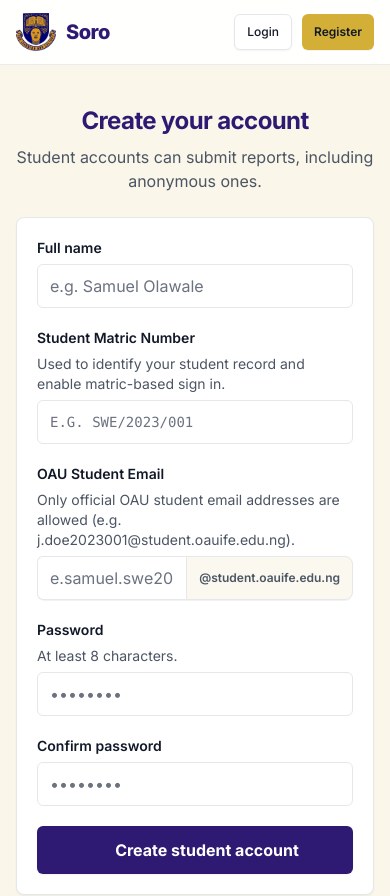
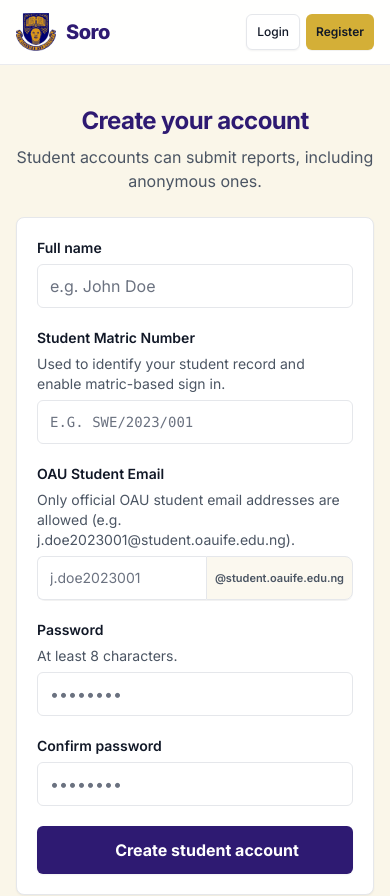
Before and after one commit to samkiell/soro, a Next.js app: page /register in a window 390 px wide. Shown: the top 896 px of the page. Built offline with nearby package versions, Linux system fonts and the light colour scheme; no server answers; some icons are missing.

Commit message:
fix: sanitize personal matric/email references to 001/John Doe and optimize mobile responsiveness across layout and forms

```diff
--- a/src/app/page.tsx
+++ b/src/app/page.tsx
@@ -125,7 +125,7 @@ export default function HomePage() {
                   </div>
                   <a
                     href="tel:08162214241"
-                    className="inline-flex items-center gap-1.5 rounded-md bg-danger px-3 py-1.5 text-xs font-bold text-white shadow-xs hover:bg-red-800 transition-colors shrink-0"
+                    className="inline-flex w-full items-center justify-center gap-1.5 rounded-md bg-danger px-3 py-1.5 text-xs font-bold text-white shadow-xs hover:bg-red-800 transition-colors sm:w-auto sm:shrink-0"
                   >
                     <PhoneCall className="h-3 w-3" /> Call Fire Service (08162214241)
                   </a>
--- a/src/components/layout/header.tsx
+++ b/src/components/layout/header.tsx
@@ -73,12 +73,12 @@ async function HeaderActions() {
 
   if (!user) {
     return (
-      <div className="flex items-center gap-2.5">
+      <div className="flex items-center gap-1.5 sm:gap-2.5">
         <Link
           href="/login"
           className={cn(
             buttonVariants({ variant: "outline", size: "sm" }),
-            "border-border bg-white text-ink hover:bg-surface-muted font-medium",
+            "border-border bg-white text-ink hover:bg-surface-muted px-2.5 text-xs sm:px-3 sm:text-sm font-medium",
           )}
         >
           Login
@@ -87,7 +87,7 @@ async function HeaderActions() {
           href="/register"
           className={cn(
             buttonVariants({ variant: "secondary", size: "sm" }),
-            "bg-gold text-ink hover:bg-gold-hover font-semibold shadow-2xs",
+            "bg-gold text-ink hover:bg-gold-hover px-2.5 text-xs sm:px-3 sm:text-sm font-semibold shadow-2xs",
           )}
         >
           Register
@@ -97,17 +97,26 @@ async function HeaderActions() {
   }
 
   return (
-    <div className="flex items-center gap-2.5">
+    <div className="flex items-center gap-1.5 sm:gap-2.5">
       {user.role === "ADMIN" ? (
-        <Link href="/admin" className={buttonVariants({ variant: "ghost", size: "sm" })}>
+        <Link
+          href="/admin"
+          className={cn(buttonVariants({ variant: "ghost", size: "sm" }), "px-2 text-xs sm:px-3 sm:text-sm font-semibold")}
+        >
           Admin
         </Link>
       ) : (
         <>
-          <Link href="/dashboard" className={buttonVariants({ variant: "ghost", size: "sm" })}>
+          <Link
+            href="/dashboard"
+            className={cn(buttonVariants({ variant: "ghost", size: "sm" }), "px-2 text-xs sm:px-3 sm:text-sm font-semibold")}
+          >
             Dashboard
           </Link>
-          <Link href="/report/new" className={buttonVariants({ variant: "ghost", size: "sm" })}>
+          <Link
+            href="/report/new"
+            className={cn(buttonVariants({ variant: "ghost", size: "sm" }), "hidden sm:inline-flex px-2 text-xs sm:px-3 sm:text-sm font-semibold")}
+          >
             New report
           </Link>
         </>
@@ -116,7 +125,12 @@ async function HeaderActions() {
         {user.name}
       </span>
       <form action={signOutAction}>
-        <Button type="submit" variant="outline" size="sm">
+        <Button
+          type="submit"
+          variant="outline"
+          size="sm"
+          className="px-2.5 text-xs sm:px-3 sm:text-sm font-medium"
+        >
           Sign out
         </Button>
       </form>
--- a/src/components/reports/report-photo.tsx
+++ b/src/components/reports/report-photo.tsx
@@ -112,7 +112,7 @@ export function ReportPhoto({ reportId }: { reportId: string }) {
         onClick={() => setIsOpen(true)}
         aria-haspopup="dialog"
         aria-expanded={isOpen}
-        className="group relative block w-fit overflow-hidden rounded-xl border border-border bg-slate-50 text-left shadow-2xs transition-all hover:border-brand/40 hover:shadow-md focus:outline-hidden focus:ring-2 focus:ring-brand/30"
+        className="group relative block w-fit max-w-full overflow-hidden rounded-xl border border-border bg-slate-50 text-left shadow-2xs transition-all hover:border-brand/40 hover:shadow-md focus:outline-hidden focus:ring-2 focus:ring-brand/30"
         title="Click to view full photo in modal"
       >
         {/* eslint-disable-next-line @next/next/no-img-element -- authenticated route; the image optimizer can't forward the session */}
@@ -121,7 +121,7 @@ export function ReportPhoto({ reportId }: { reportId: string }) {
           alt="Photo evidence attached to this report"
           loading="lazy"
           onError={() => setFailed(true)}
-          className="max-h-96 w-auto rounded-xl object-contain transition-transform duration-200 group-hover:scale-[1.01]"
+          className="max-h-96 w-auto max-w-full rounded-xl object-contain transition-transform duration-200 group-hover:scale-[1.01]"
         />
         <div className="absolute inset-0 flex items-center justify-center bg-black/30 opacity-0 transition-opacity duration-200 group-hover:opacity-100">
           <span className="flex items-center gap-1.5 rounded-full bg-brand/90 px-3 py-1.5 text-xs font-semibold text-white shadow-md backdrop-blur-xs">
--- a/src/features/auth/components/login-form.tsx
+++ b/src/features/auth/components/login-form.tsx
@@ -96,7 +96,7 @@ export function LoginForm({ callbackUrl }: { callbackUrl?: string }) {
               {...register("identifier")}
               type="text"
               autoComplete="username"
-              placeholder="e.g. swe/2023/001 or e.samuel.swe2023072@student.oauife.edu.ng"
+              placeholder="e.g. swe/2023/001 or j.doe2023001@student.oauife.edu.ng"
               className="pr-4"
             />
           </div>
--- a/src/features/auth/components/register-form.tsx
+++ b/src/features/auth/components/register-form.tsx
@@ -128,7 +128,7 @@ export function RegisterForm({ callbackUrl }: { callbackUrl?: string }) {
             {...control}
             {...register("name")}
             autoComplete="name"
-            placeholder="e.g. Samuel Olawale"
+            placeholder="e.g. John Doe"
           />
         )}
       </FormField>
@@ -171,10 +171,10 @@ export function RegisterForm({ callbackUrl }: { callbackUrl?: string }) {
               })}
               type="text"
               autoComplete="email"
-              placeholder="e.samuel.swe2023072"
-              className="rounded-r-none border-r-0"
+              placeholder="j.doe2023001"
+              className="min-w-0 flex-1 rounded-r-none border-r-0 text-sm"
             />
-            <span className="inline-flex select-none items-center rounded-r-lg border border-border bg-warm-cream/70 px-3 text-xs font-semibold text-text-secondary sm:text-xs">
+            <span className="inline-flex shrink-0 select-none items-center rounded-r-lg border border-border bg-warm-cream/70 px-2 text-[11px] font-semibold text-text-secondary sm:px-3 sm:text-xs">
               @student.oauife.edu.ng
             </span>
           </div>
--- a/src/features/reports/components/student-report-list.tsx
+++ b/src/features/reports/components/student-report-list.tsx
@@ -95,7 +95,7 @@ export function StudentReportList({ reports }: { reports: StudentReportListItem[
         <div
           role="tablist"
           aria-label="Filter reports by status"
-          className="inline-flex flex-wrap items-center gap-1 rounded-lg border border-border bg-surface-muted p-1"
+          className="flex w-full items-center gap-1 overflow-x-auto rounded-lg border border-border bg-surface-muted p-1 no-scrollbar sm:inline-flex sm:w-auto"
         >
           {tabs.map((tab) => {
             const isActive = selectedStatus === tab.id;
@@ -107,7 +107,7 @@ export function StudentReportList({ reports }: { reports: StudentReportListItem[
                 aria-selected={isActive}
                 onClick={() => setSelectedStatus(tab.id)}
                 className={cn(
-                  "inline-flex items-center gap-2 rounded-md px-3 py-1.5 text-xs font-semibold transition-all focus-visible:outline-2 focus-visible:outline-brand",
+                  "inline-flex shrink-0 items-center gap-2 rounded-md px-3 py-1.5 text-xs font-semibold transition-all focus-visible:outline-2 focus-visible:outline-brand",
                   isActive
                     ? "bg-white text-ink shadow-2xs"
                     : "text-text-secondary hover:text-ink hover:bg-white/50",
--- a/src/features/reports/components/student-status-update.tsx
+++ b/src/features/reports/components/student-status-update.tsx
@@ -82,7 +82,7 @@ export function StudentStatusUpdate({ reportId, currentStatus, isOwner }: Props)
             size="sm"
             onClick={() => handleToggleStatus("IN_PROGRESS")}
             disabled={pending}
-            className="border-brand/40 text-brand hover:bg-brand/5 gap-1.5 font-bold"
+            className="w-full sm:w-auto justify-center border-brand/40 text-brand hover:bg-brand/5 gap-1.5 font-bold"
           >
             <Refresh className={`h-3.5 w-3.5 ${pending ? "animate-spin" : ""}`} />
             {pending ? "Updating status..." : "Reopen: Still happening"}
@@ -94,7 +94,7 @@ export function StudentStatusUpdate({ reportId, currentStatus, isOwner }: Props)
             size="sm"
             onClick={() => handleToggleStatus("RESOLVED")}
             disabled={pending}
-            className="bg-emerald-700 hover:bg-emerald-800 text-white gap-1.5 font-bold shadow-xs"
+            className="w-full sm:w-auto justify-center bg-emerald-700 hover:bg-emerald-800 text-white gap-1.5 font-bold shadow-xs"
           >
             <CheckCircle className="h-3.5 w-3.5" />
             {pending ? "Updating status..." : "Mark as Ended / No Longer Happening"}
```
Also changed, not shown: 2 other files (tests, documents, lock files or other folders).
